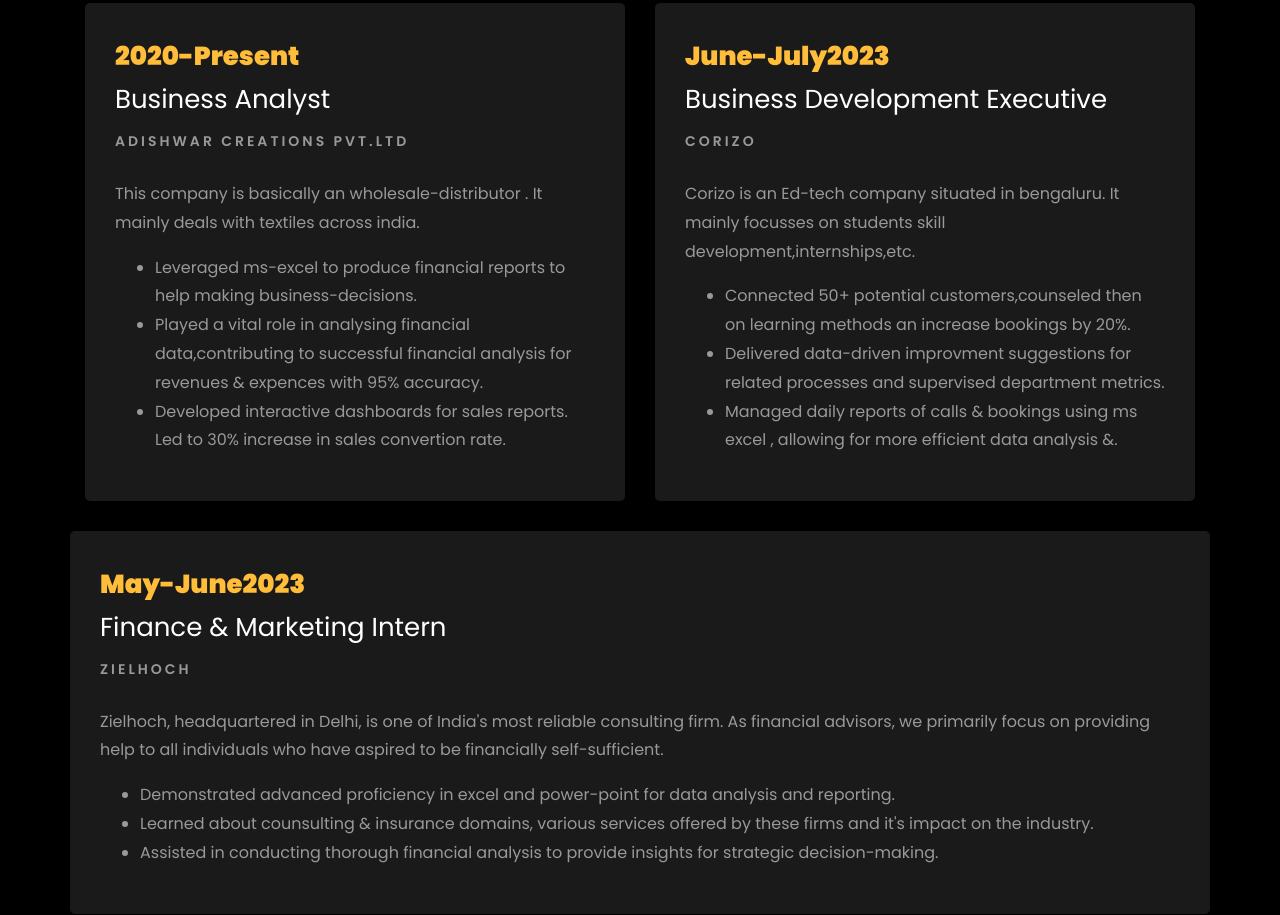
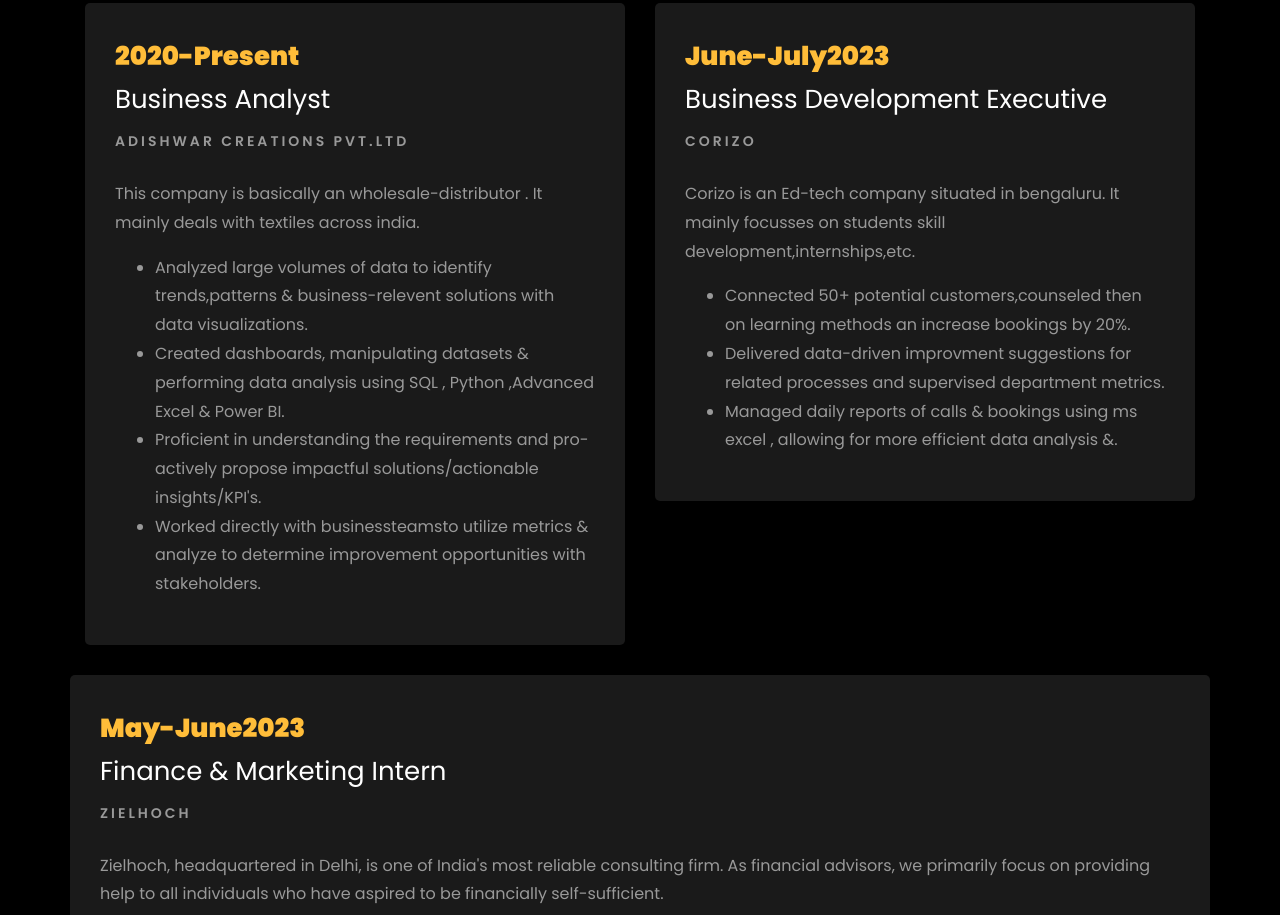
Before and after one commit to NikhilYogeshwar/NikhilYogeshwar.github.io, a plain HTML site: page index.html in a window 1280 px wide. Shown: the part 2285-3200 px from the top of the page. Drawn offline with Linux system fonts and the light colour scheme; files whose address does not match are found by name.

Commit message:
index.html

```diff
--- a/index.html
+++ b/index.html
@@ -1,7 +1,7 @@
 <!DOCTYPE html>
 <html lang="en">
   <head>
-    <title>Nikhil Yogeshwar Portfolio</title>
+    <title>Nikhil Yogeshwar's Portfolio</title>
     <meta charset="utf-8">
     <meta name="viewport" content="width=device-width, initial-scale=1, shrink-to-fit=no">
 
@@ -333,9 +333,11 @@
 						<span class="position">Adishwar Creations PVT.LTD</span>
 						<p class="mt-4">This company is basically an wholesale-distributor . It mainly deals with textiles across india.
 							<ul>
-								<li>Leveraged ms-excel to produce financial reports to help making business-decisions.</li>
-								<li>Played a vital role in analysing financial data,contributing to successful financial analysis for revenues & expences with 95% accuracy.</li>
-								<li>Developed interactive dashboards for sales reports. Led to 30% increase in sales convertion rate.</li>
+								<li>Analyzed large volumes of data to identify trends,patterns & business-relevent solutions with data visualizations.</li>
+								<li>Created dashboards, manipulating datasets & performing data analysis using SQL , Python ,Advanced Excel & Power BI.</li>
+								<li>Proficient in understanding the requirements and pro-actively propose impactful solutions/actionable insights/KPI's.</li>
+								<li>Worked directly with businessteamsto utilize metrics & analyze to determine improvement opportunities with stakeholders.</li>
+							</ul>
 							</ul>
 						</p>
 					</div>
```
